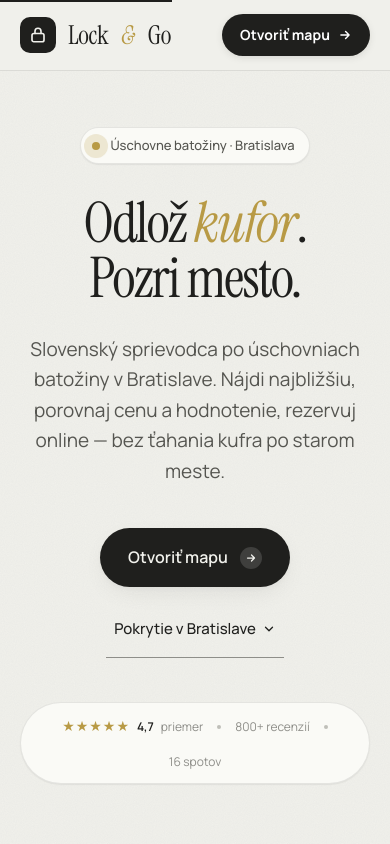
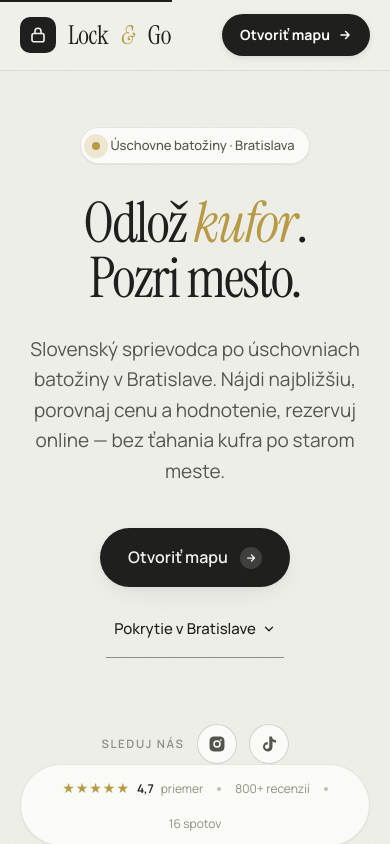
Before and after one commit to Lock-And-Go/lockandgo-map, a plain HTML site: page index.html in a window 390 px wide. Shown: the top 844 px of the page. Drawn offline with Linux system fonts and the light colour scheme.

Commit message:
Social ikony aj v hero sekcii (pod CTA) · 'Sleduj nás' / 'Follow us' rad · viditeľné nad ohybom na mobile aj desktope

```diff
--- a/index.html
+++ b/index.html
@@ -455,6 +455,46 @@ h1.headline em {
   border-bottom-color: var(--terracotta);
 }
 .cta-secondary svg { width: 14px; height: 14px; }
+
+.hero-social {
+  margin-top: 22px;
+  display: inline-flex;
+  align-items: center;
+  gap: 12px;
+  font-family: var(--body);
+  animation: rise 0.9s 0.45s both cubic-bezier(0.22, 1, 0.36, 1);
+}
+.hero-social-label {
+  font-size: 11.5px;
+  letter-spacing: 0.14em;
+  text-transform: uppercase;
+  color: var(--ink-3);
+  font-weight: 600;
+}
+.hero-social a {
+  display: inline-flex;
+  align-items: center;
+  justify-content: center;
+  width: 40px;
+  height: 40px;
+  border-radius: 50%;
+  background: var(--paper);
+  color: var(--ink-2);
+  border: 1px solid var(--line-2);
+  transition: background 0.2s ease, color 0.2s ease, border-color 0.2s ease, transform 0.2s ease, box-shadow 0.2s ease;
+}
+.hero-social a:hover {
+  background: var(--terracotta);
+  color: var(--paper);
+  border-color: var(--terracotta);
+  transform: translateY(-2px);
+  box-shadow: 0 8px 18px -6px rgba(184, 154, 69, 0.5);
+}
+.hero-social a svg {
+  width: 18px;
+  height: 18px;
+  fill: currentColor;
+}
 
 .trust-row {
   display: inline-flex; align-items: center; gap: 22px;
@@ -1161,6 +1201,16 @@ section.alt { background: var(--paper); border-top: 1px solid var(--line); borde
       </a>
     </div>
 
+    <div class="hero-social" aria-label="Sociálne siete">
+      <span class="hero-social-label">Sleduj nás</span>
+      <a href="https://www.instagram.com/lock1and2go/" target="_blank" rel="noopener noreferrer me" aria-label="LockAndGo na Instagrame">
+        <svg viewBox="0 0 24 24" aria-hidden="true"><path d="M12 2c2.717 0 3.056.01 4.122.06 1.065.05 1.79.217 2.428.465.66.254 1.216.598 1.772 1.153a4.908 4.908 0 0 1 1.153 1.772c.247.637.415 1.363.465 2.428.047 1.066.06 1.405.06 4.122 0 2.717-.01 3.056-.06 4.122-.05 1.065-.218 1.79-.465 2.428a4.883 4.883 0 0 1-1.153 1.772 4.915 4.915 0 0 1-1.772 1.153c-.637.247-1.363.415-2.428.465-1.066.047-1.405.06-4.122.06-2.717 0-3.056-.01-4.122-.06-1.065-.05-1.79-.218-2.428-.465a4.89 4.89 0 0 1-1.772-1.153 4.904 4.904 0 0 1-1.153-1.772c-.248-.637-.415-1.363-.465-2.428C2.013 15.056 2 14.717 2 12c0-2.717.01-3.056.06-4.122.05-1.066.217-1.79.465-2.428a4.88 4.88 0 0 1 1.153-1.772A4.897 4.897 0 0 1 5.45 2.525c.638-.248 1.362-.415 2.428-.465C8.944 2.013 9.283 2 12 2zm0 5a5 5 0 1 0 0 10 5 5 0 0 0 0-10zm6.5-.25a1.25 1.25 0 0 0-2.5 0 1.25 1.25 0 0 0 2.5 0zM12 9a3 3 0 1 1 0 6 3 3 0 0 1 0-6z"/></svg>
+      </a>
+      <a href="https://www.tiktok.com/@lock_and_go_" target="_blank" rel="noopener noreferrer me" aria-label="LockAndGo na TikToku">
+        <svg viewBox="0 0 24 24" aria-hidden="true"><path d="M19.59 6.69a4.83 4.83 0 0 1-3.77-4.25V2h-3.45v13.67a2.89 2.89 0 0 1-5.2 1.74 2.89 2.89 0 0 1 2.31-4.64 2.93 2.93 0 0 1 .88.13V9.4a6.84 6.84 0 0 0-1-.05A6.33 6.33 0 0 0 5.8 20.1a6.34 6.34 0 0 0 10.86-4.43v-7a8.16 8.16 0 0 0 4.77 1.52v-3.4a4.85 4.85 0 0 1-1.84-.1z"/></svg>
+      </a>
+    </div>
+
     <div class="trust-row">
       <span class="trust">
         <span class="stars" aria-hidden="true">★★★★★</span>
```
Also changed, not shown: en/index.html (+50 -0 lines).
